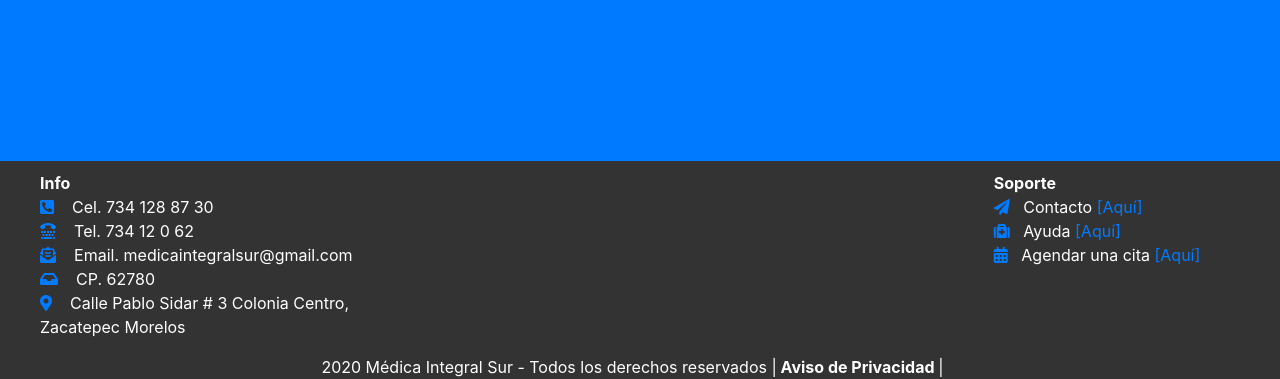
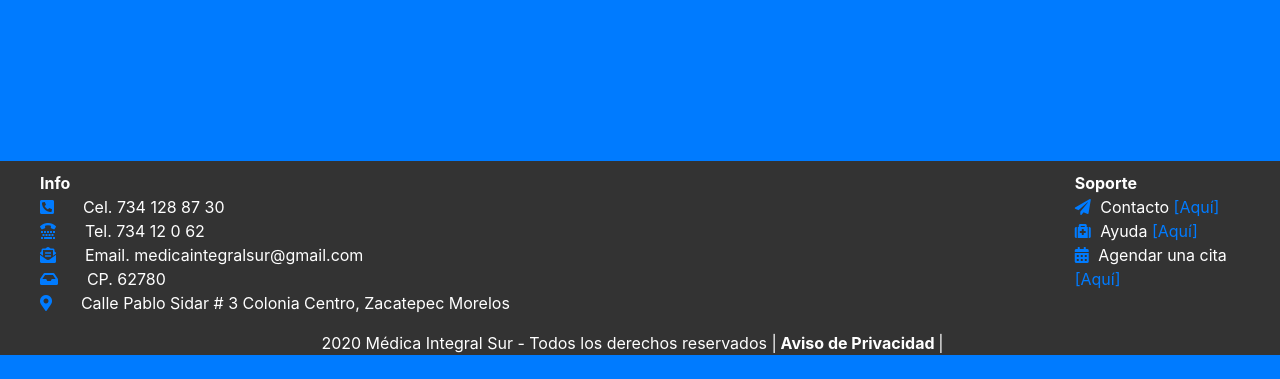
Before and after one commit to MFuentes1992/MedicaIntegralSur, a PHP site: page /MedicaIntegralSur/contacto/ in a window 1280 px wide. Shown: the part 837-1216 px from the top of the page. After the commit the page ends 1192 px from the top, so only its background shows below. Run offline with PHP 8.4, Linux system fonts and the light colour scheme; some libraries are stand-ins or nearby versions.

Commit message:
Adding footer space

```diff
--- a/contacto/index.php
+++ b/contacto/index.php
@@ -135,7 +135,7 @@
         </div>
         <div class="container-fluid" id="footer">
             <div class="row" style="padding-top: 10px;">
-              <div class="col-sm">
+              <div class="col-md-6">
                 <ul class="list">
                   <li><span class="white" style="font-weight: bold;">Info</span></li>
                   <li class="nav-item"><i class="fas fa-phone-square-alt blue"></i><span class="white margin-sm-left">Cel. 734 128 87 30</span></li>
@@ -145,7 +145,7 @@
                   <li class="nav-item"><i class="fas fa-map-marker-alt blue"></i><span class="white margin-sm-left">Calle Pablo Sidar # 3 Colonia Centro, Zacatepec Morelos</span></li>
                 </ul>
               </div>
-              <div class="col-md" id="footerGap">
+              <div class="col-sm" id="footerGap">
 
               </div>
               <div class="col-sm justify-content-end" id="footerSupport">
--- a/location/index.php
+++ b/location/index.php
@@ -92,7 +92,7 @@
         </div>
         <div class="container-fluid" id="footerAbout">
           <div class="row" style="padding-top: 10px;">
-            <div class="col-sm">
+            <div class="col-md-6">
               <ul class="list">
                 <li><span class="white" style="font-weight: bold;">Info</span></li>
                 <li class="nav-item"><i class="fas fa-phone-square-alt blue"></i><span class="white margin-sm-left">Cel. 734 128 87 30</span></li>
@@ -102,7 +102,7 @@
                 <li class="nav-item"><i class="fas fa-map-marker-alt blue"></i><span class="white margin-sm-left">Calle Pablo Sidar # 3 Colonia Centro, Zacatepec Morelos</span></li>
               </ul>
             </div>
-            <div class="col-md" id="footerGap">
+            <div class="col-sm" id="footerGap">
 
             </div>
             <div class="col-sm justify-content-end" id="footerSupport">
--- a/misionvision/index.php
+++ b/misionvision/index.php
@@ -121,7 +121,7 @@
         </div>
         <div class="container-fluid" id="footerAbout">
             <div class="row" style="padding-top: 10px;">
-              <div class="col-sm">
+              <div class="col-md-6">
                 <ul class="list">
                   <li><span class="white" style="font-weight: bold;">Info</span></li>
                   <li class="nav-item"><i class="fas fa-phone-square-alt blue"></i><span class="white margin-sm-left">Cel. 734 128 87 30</span></li>
@@ -131,7 +131,7 @@
                   <li class="nav-item"><i class="fas fa-map-marker-alt blue"></i><span class="white margin-sm-left">Calle Pablo Sidar # 3 Colonia Centro, Zacatepec Morelos</span></li>
                 </ul>
               </div>
-              <div class="col-md" id="footerGap">
+              <div class="col-sm" id="footerGap">
 
               </div>
               <div class="col-sm justify-content-end" id="footerSupport">
--- a/servicios/index.php
+++ b/servicios/index.php
@@ -200,7 +200,7 @@
         </div>
         <div class="container-fluid" id="footerAbout">
           <div class="row" style="padding-top: 10px;">
-            <div class="col-sm">
+            <div class="col-md-6">
               <ul class="list">
                 <li><span class="white" style="font-weight: bold;">Info</span></li>
                 <li class="nav-item"><i class="fas fa-phone-square-alt blue"></i><span class="white margin-sm-left">Cel. 734 128 87 30</span></li>
@@ -210,7 +210,7 @@
                 <li class="nav-item"><i class="fas fa-map-marker-alt blue"></i><span class="white margin-sm-left">Calle Pablo Sidar # 3 Colonia Centro, Zacatepec Morelos</span></li>
               </ul>
             </div>
-            <div class="col-md" id="footerGap">
+            <div class="col-sm" id="footerGap">
 
             </div>
             <div class="col-sm justify-content-end" id="footerSupport">
```
